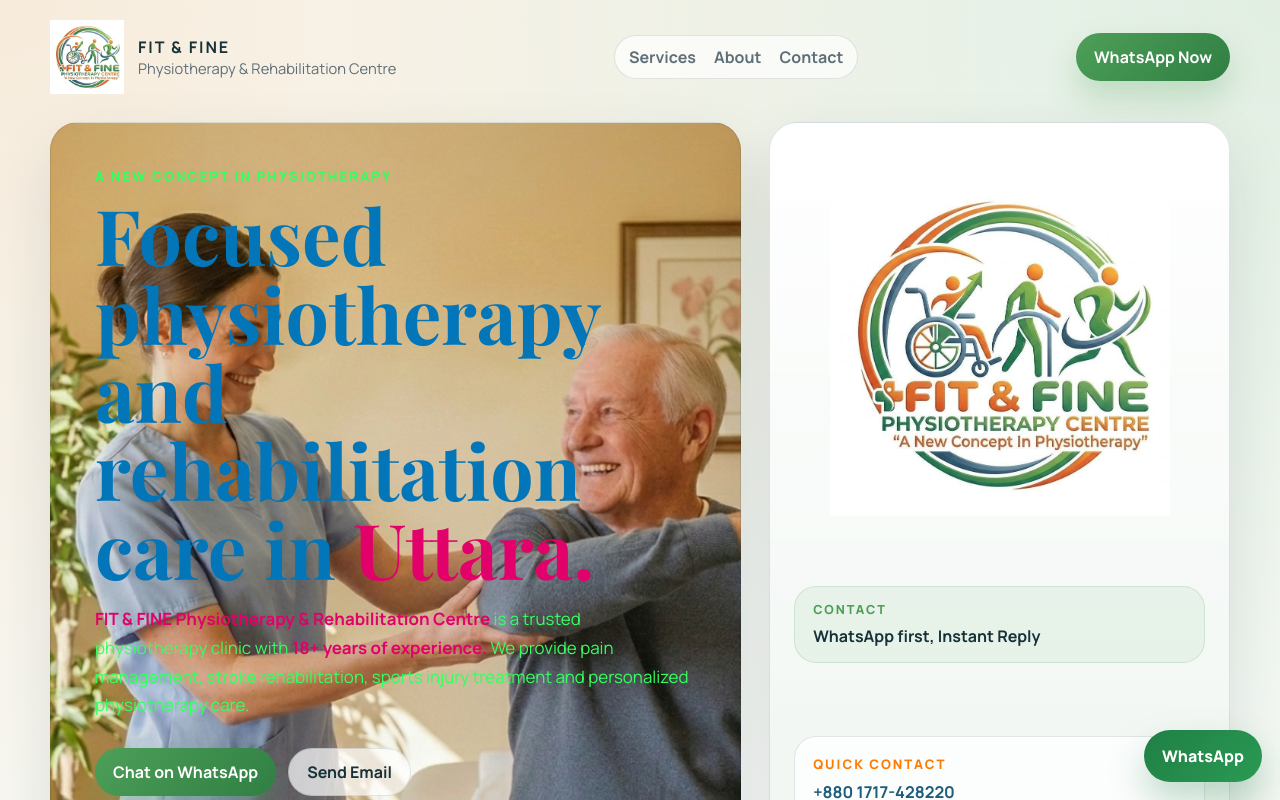
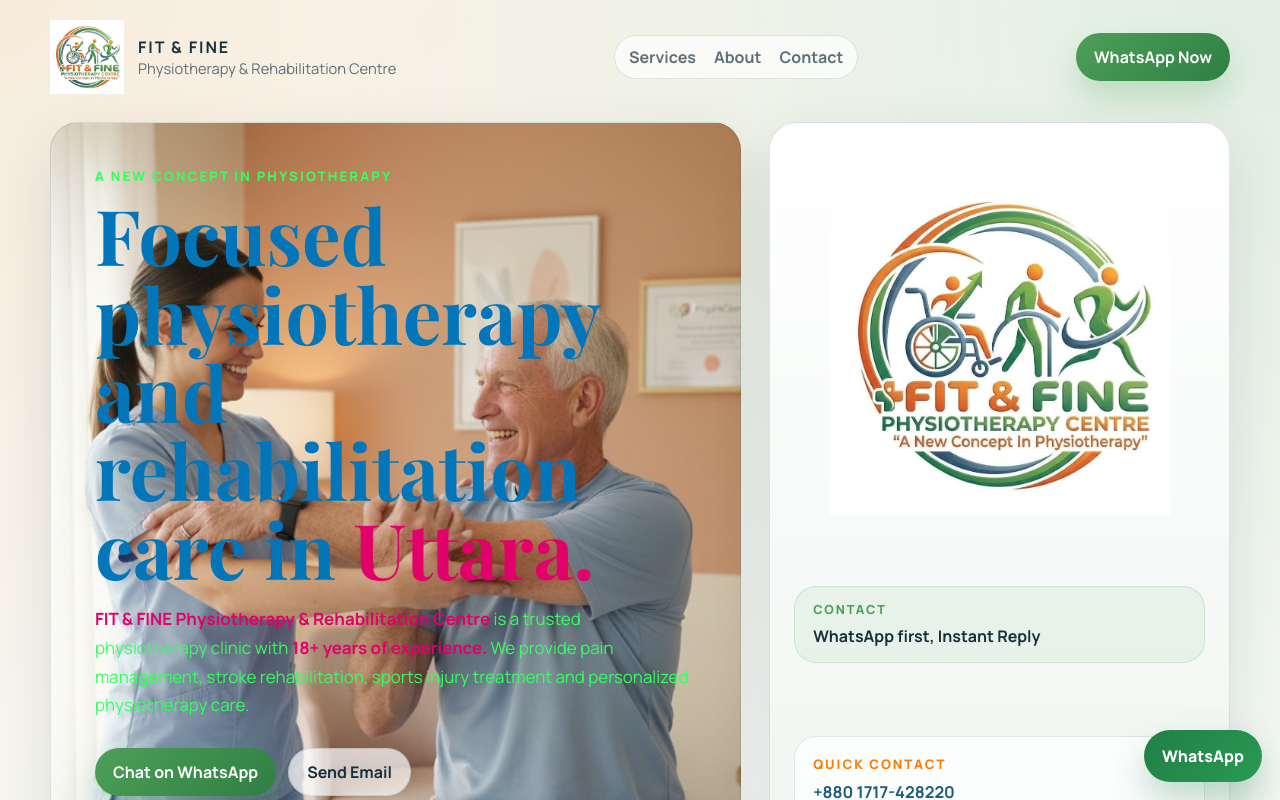
Before and after one commit to juvenilejhan/FIT_and_FINE_Physiotherapy_and_Rehabilitation_Centre, a React (Vite) app: page / in a window 1280 px wide. Shown: the top 800 px of the page. Built offline with nearby package versions, Linux system fonts and the light colour scheme.

Commit message:
hero image change

```diff
--- a/src/components/HeroSection/HeroSection.css
+++ b/src/components/HeroSection/HeroSection.css
@@ -96,7 +96,7 @@
 .hero-copy {
   padding: 44px;
   border-radius: 28px;
-  background-image: url("/hero.jpeg");
+  background-image: url("/hero.png");
 
   /* 1. Make it big enough to fill the box */
   background-size: cover;
```
Also changed, not shown: public/hero.png (added).
